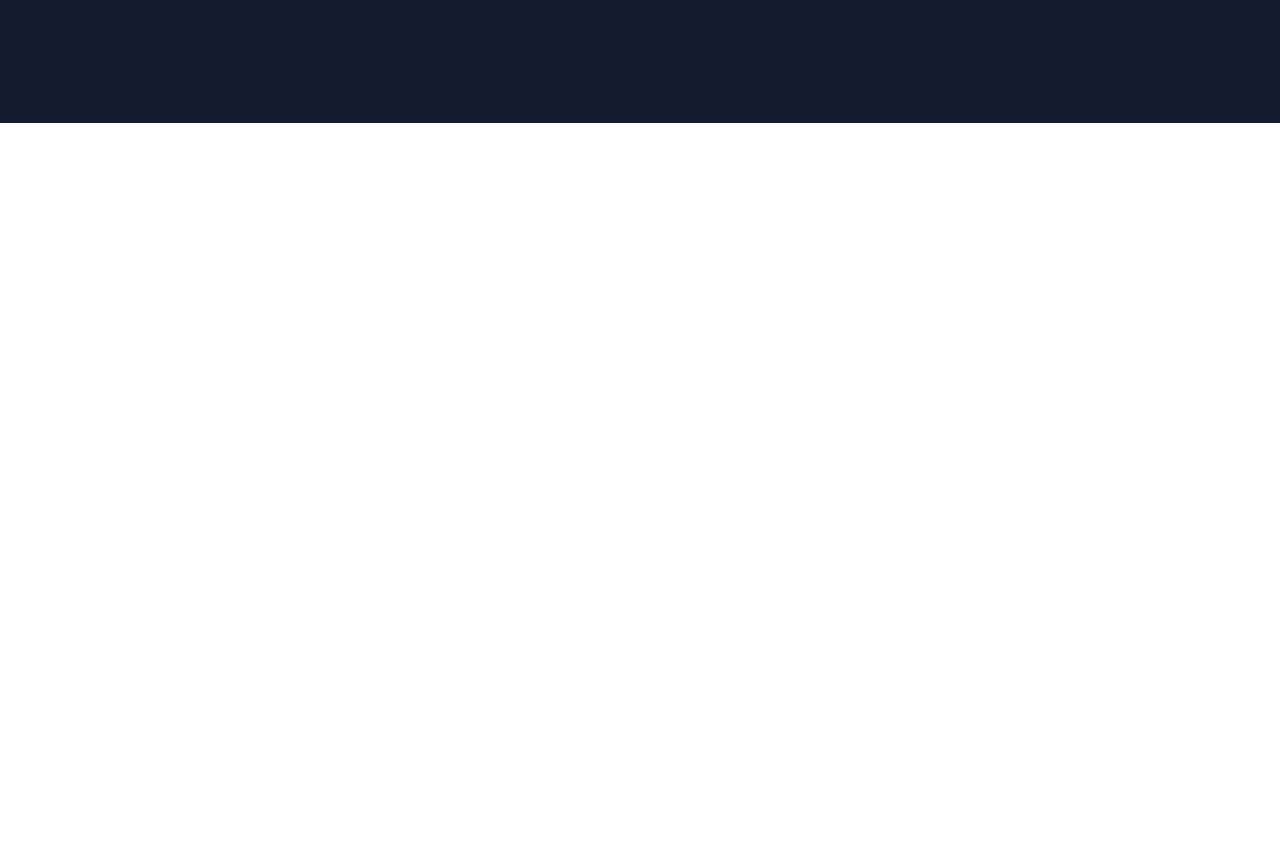
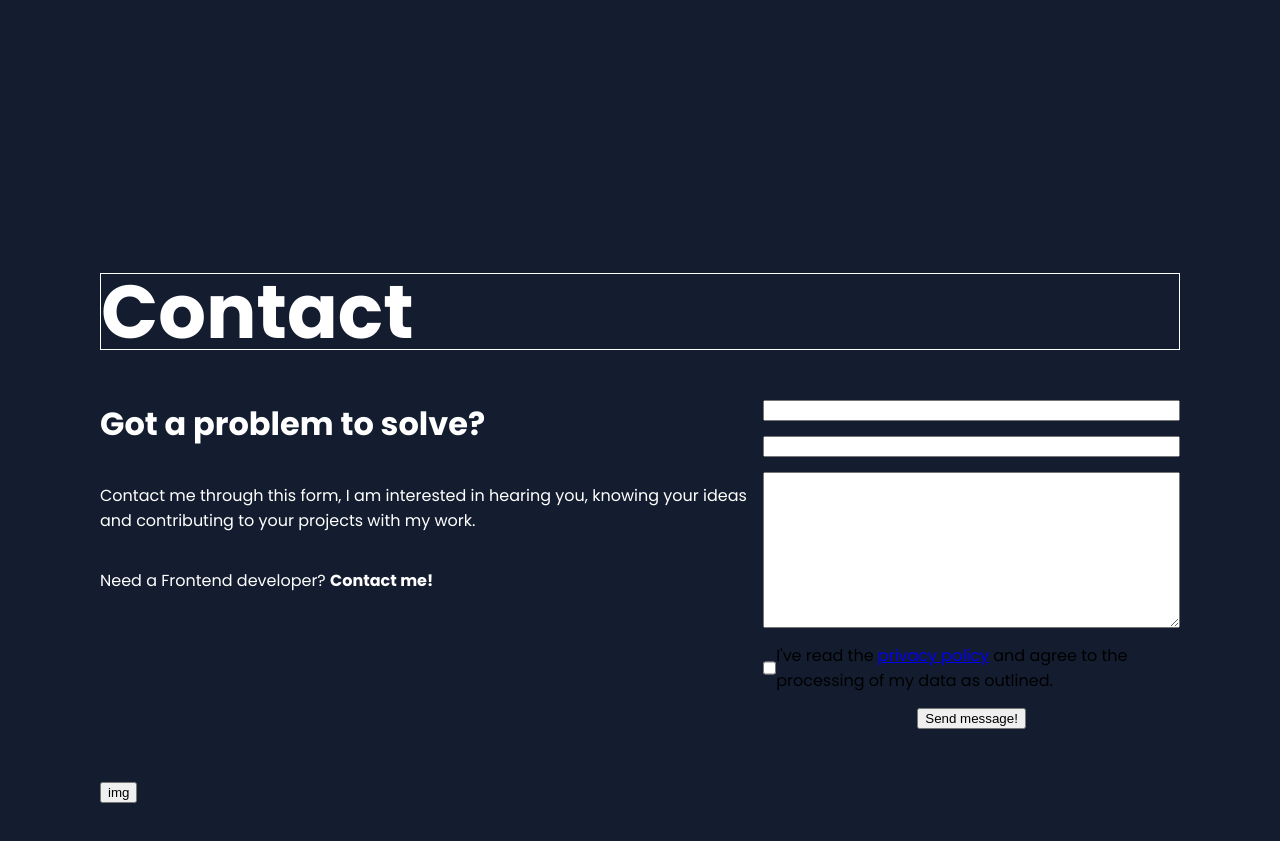
Before and after one commit to manhnh0903/Angular-Project-Course, an Angular app: page / in a window 1280 px wide. Shown: the part 3140-3981 px from the top of the page. Before the commit the page ends 3263 px from the top, so only its background shows below. Built offline with nearby package versions, Linux system fonts and the light colour scheme.

Commit message:
contact component

```diff
--- a/src/app/app.module.ts
+++ b/src/app/app.module.ts
@@ -10,6 +10,7 @@ import { AboutMeComponent } from './about-me/about-me.component';
 import { MySkillsComponent } from './my-skills/my-skills.component';
 import { PortfolioComponent } from './portfolio/portfolio.component';
 import { ProjectComponent } from './project/project.component';
+import { ContactComponent } from './contact/contact.component';
 
 @NgModule({
   declarations: [
@@ -20,7 +21,8 @@ import { ProjectComponent } from './project/project.component';
     AboutMeComponent,
     MySkillsComponent,
     PortfolioComponent,
-    ProjectComponent
+    ProjectComponent,
+    ContactComponent
   ],
   imports: [
     BrowserModule,
--- /dev/null
+++ b/src/app/contact/contact.component.html
@@ -0,0 +1,34 @@
+<section>
+  <div class="headline">
+    <h2>Contact</h2>
+    <div class="contact-seperator"></div>
+  </div>
+  <div class="bottom-wrapper">
+    <div class="left-wrapper">
+      <h3>Got a problem to solve?</h3>
+      <p>
+        Contact me through this form, I am interested in hearing you, knowing
+        your ideas and contributing to your projects with my work.
+      </p>
+      <p>Need a Frontend developer? <b>Contact me!</b></p>
+    </div>
+    <div class="right-wrapper">
+      <form action="" method="post">
+        <input type="text" />
+        <input type="email" />
+        <textarea name="" id="" cols="30" rows="10"></textarea>
+        <div>
+          <input type="checkbox" />
+          <p>
+            I've read the <a href="#">privacy policy</a> and agree to the
+            processing of my data as outlined.
+          </p>
+        </div>
+        <button>Send message!</button>
+      </form>
+    </div>
+  </div>
+  <div>
+    <button>img</button>
+  </div>
+</section>
--- /dev/null
+++ b/src/app/contact/contact.component.scss
@@ -0,0 +1,40 @@
+section {
+  padding: 150px 100px;
+  background-color: var(--darkBlueBg);
+  display: flex;
+  flex-direction: column;
+  gap: 50px;
+}
+
+.bottom-wrapper {
+  display: flex;
+
+  .left-wrapper {
+    display: flex;
+    flex-direction: column;
+    gap: 35px;
+    color: white;
+  }
+}
+
+.right-wrapper {
+  form {
+    display: flex;
+    align-items: center;
+    flex-direction: column;
+    gap: 15px;
+
+    input[type="text"],
+    input[type="email"] {
+      width: 100%;
+    }
+
+    textarea {
+      width: 100%;
+    }
+  }
+
+  div {
+    display: flex;
+  }
+}
--- a/src/app/hero-section/hero-section.component.scss
+++ b/src/app/hero-section/hero-section.component.scss
@@ -37,7 +37,6 @@ section {
       text-decoration: none;
       font-size: 23px;
       color: white;
-
       border-radius: 10px;
       background-color: var(--green);
       padding: 15px 30px;
--- a/src/app/main-page/main-page.component.html
+++ b/src/app/main-page/main-page.component.html
@@ -3,3 +3,4 @@
 <app-about-me></app-about-me>
 <app-my-skills></app-my-skills>
 <app-portfolio></app-portfolio>
+<app-contact></app-contact>
```
Also changed, not shown: src/app/contact/contact.component.ts (added, +10 -0 lines), 1 other file (tests, documents, lock files or other folders).
